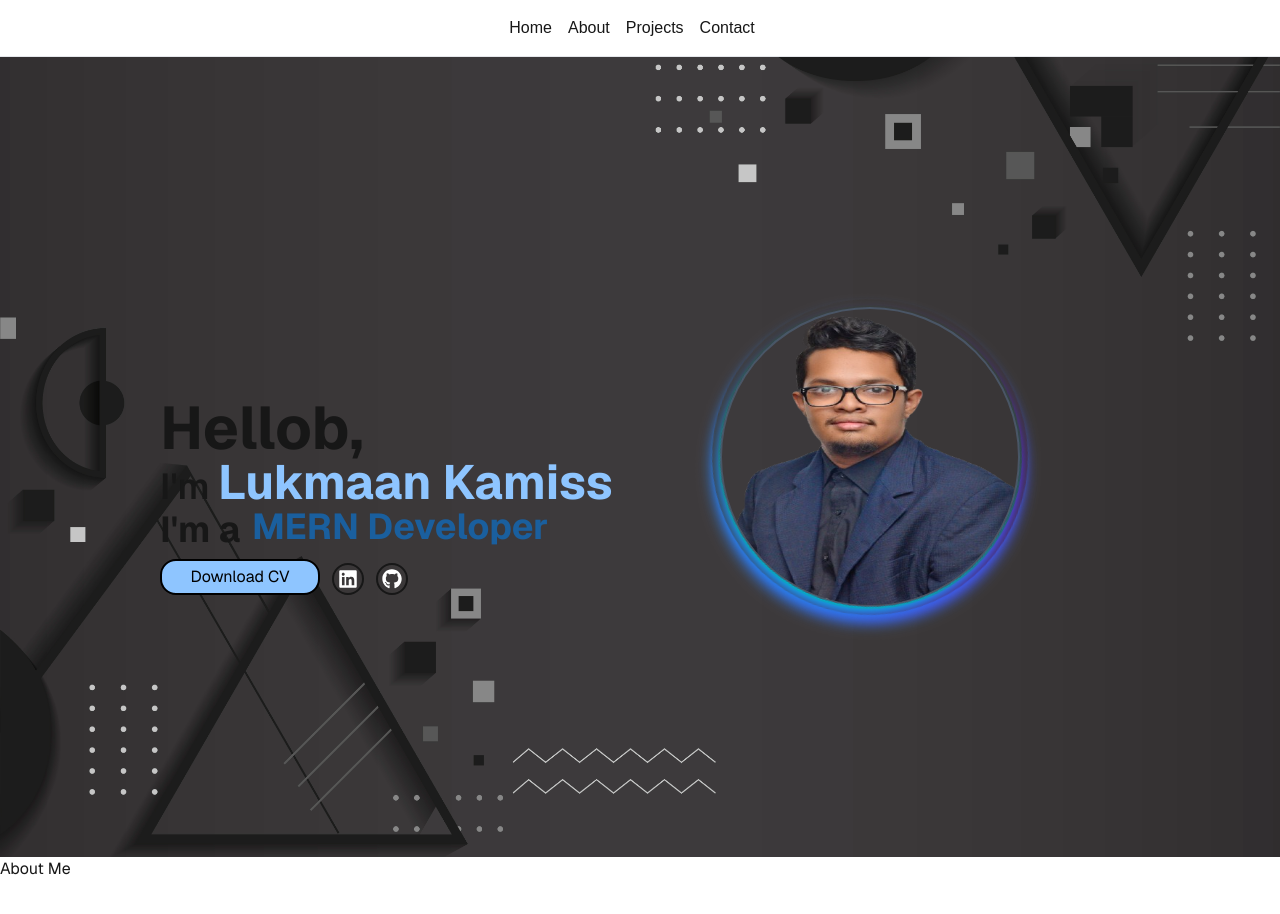
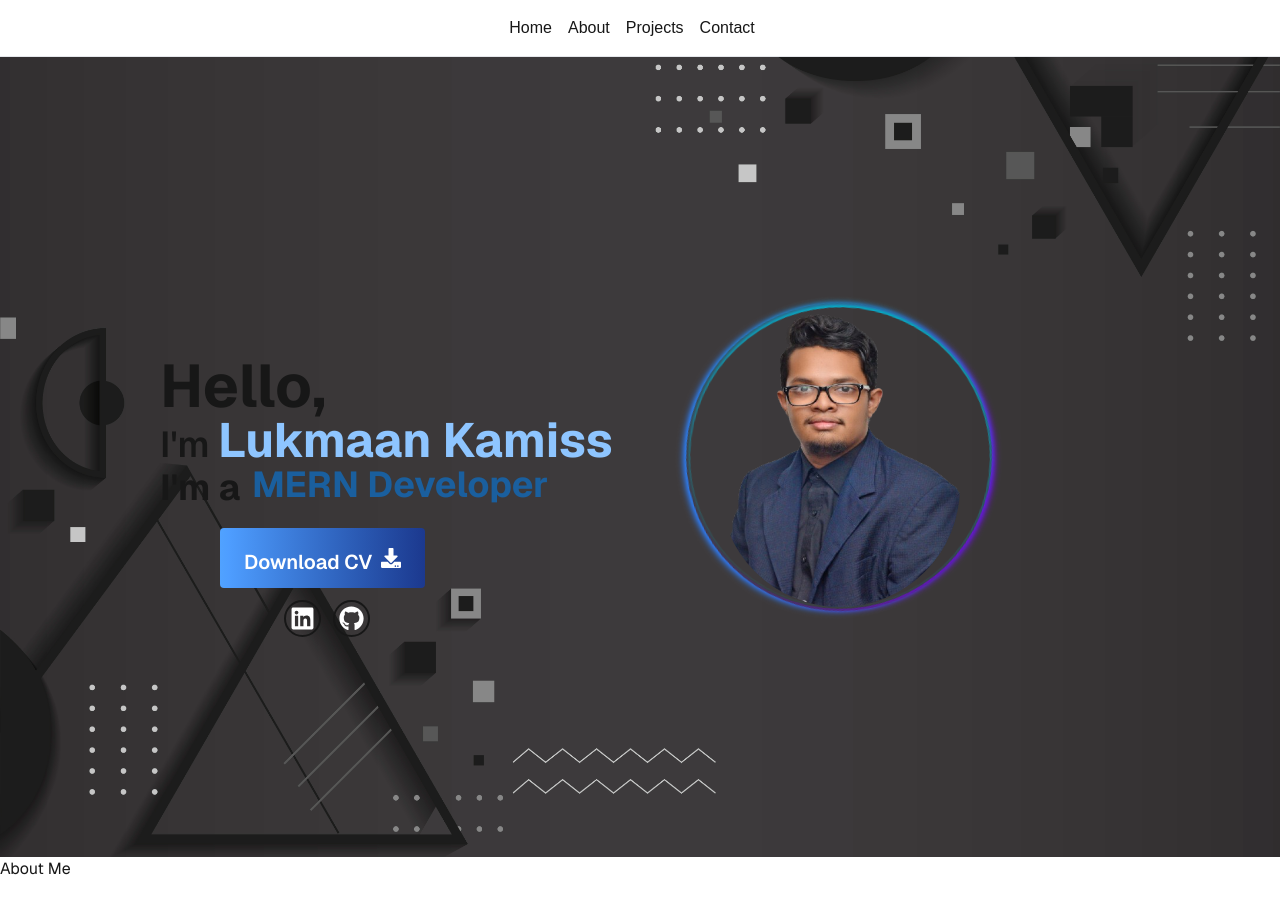
Before and after one commit to KamizCoding/MyPortfolio, a Next.js app: page / in a window 1280 px wide. Shown: the top 914 px of the page. Built offline with nearby package versions, Linux system fonts and the light colour scheme.

Commit message:
Finalized Home Structure ✅

```diff
--- a/src/app/globals.css
+++ b/src/app/globals.css
@@ -62,13 +62,13 @@ body {
 }
 
 .spin-right {
-  animation: spin_right 3s linear infinite;
+  animation: spin_right 5s linear infinite;
 }
 
 .spin-left{
-  animation: spin_left 3s linear infinite;
+  animation: spin_left 5s linear infinite;
 }
 
 .spin-right-fast {
-  animation: spin_right 1.5s linear infinite;
+  animation: spin_right 4s linear infinite;
 }
--- a/src/app/sections/home.jsx
+++ b/src/app/sections/home.jsx
@@ -1,12 +1,12 @@
 import Image from "next/image";
 import Link from "next/link";
-import { FaLinkedin, FaGithub } from "react-icons/fa";
+import { FaLinkedin, FaGithub, FaDownload } from "react-icons/fa";
 
 export default function HomePage() {
   return (
     <div className="flex items-center h-screen font-sans w-full bg-cover bg-center bg-no-repeat bg-[url('/images/homebg.png')]">
       <div className="flex flex-col pt-20 pl-40 space y-2">
-        <h1 className="flex text-6xl font-bold">Hellob,</h1>
+        <h1 className="flex text-6xl font-bold">Hello,</h1>
         <h1 className="text-4xl font-semibold">I'm <span className="text-5xl font-bold text-blue-300">Lukmaan Kamiss</span></h1>
         <p className="text-4xl font-bold">I'm a
           <span className="ml-3 slider-window" arisl-live="polite" role="status">
@@ -19,28 +19,36 @@ export default function HomePage() {
             </span>
           </span>
         </p>
-        <div className="flex">
+        <div className="flex flex-col pt-5 pl-15">
+          <div>
             <Link href="mycv.pdf" download={"Lukmaan_Kamiss_CV.pdf"}>
-            <button className="border-2 rounded-2xl w-40 h-9 mt-2 bg-blue-300 text-black hover:bg-blue-700 hover:text-gray-100 transition-colors duration-300 cursor-pointer">Download CV</button>
+              <button className="relative group overflow-hidden py-3 px-6 rounded text-white font-semibold transition-all duration-300 cursor-pointer">
+                <span className="absolute inset-0 bg-gradient-to-r from-blue-400 to-blue-900 opacity-100 group-hover:opacity-0 transition-opacity duration-500"></span>
+                <span className="absolute inset-0 bg-gradient-to-r from-blue-900 to-blue-400 opacity-0 group-hover:opacity-100 transition-opacity duration-500"></span>
+                <span className="flex relative z-10 gap-2 pt-2 text-xl">Download CV <FaDownload/></span>
+              </button>
             </Link>
+          </div>
+          <div className="pl-13">
             <Link href="https://www.linkedin.com/in/lukmaan-kamiss?lipi=urn%3Ali%3Apage%3Ad_flagship3_profile_view_base_contact_details%3BDD7CzKlAQ86m%2BdDZX5alhw%3D%3D">
-            <button className="mt-3 ml-3 border-2 p-1 rounded-full cokor"><FaLinkedin style={{ color: 'white' }} size={20} color="#0077b5" /> </button>
+              <button className=" group mt-3 ml-3 border-2 p-1 rounded-full cursor-pointer hover:scale-110 hover:border-blue-400 hover:shadow-lg hover:shadow-blue-500/50 transition-all duration-300"><FaLinkedin className="text-white transition-colors duration-300 group-hover:text-blue-400" size={25}/> </button>
             </Link>
             <Link href="https://github.com/KamizCoding">
-            <button className="mt-3 ml-3 border-2 p-1 rounded-full cokor"><FaGithub style={{ color: 'white' }} size={20} color="#0077b5" /> </button>
+              <button className="group mt-3 ml-3 border-2 p-1 rounded-full cursor-pointer hover:scale-110 hover:shadow-lg hover:shadow-blue-500/50 transiton-all duration-300"><FaGithub className="text-white transition-colors duration-300 group-hover:text-blue-400" size={25}/> </button>
             </Link>
+          </div>
         </div>
       </div>
 
       <div className="relative flex items-center justify-center pl-20">
         <div className="absolute">
-          <div className="relative flex justify-center items-center w-[200px] h-[200px]">
-            <div className="shadow-lg shadow-blue-500 bg-transparent absolute rounded-full w-79 h-79 spin-right"></div>
-            <div className="shadow-lg shadow-violet-700 bg-transparent absolute rounded-full w-76 h-76 spin-left"></div>
-            <div className="shadow-lg shadow-cyan-500 bg-transparent absolute rounded-full w-75 h-75 spin-right-fast"></div>
+          <div className="relative flex justify-center items-center">
+            <div className="shadow-md shadow-blue-500 bg-transparent absolute rounded-full w-77 h-77 spin-right"></div>
+            <div className="shadow-md shadow-violet-700 bg-transparent absolute rounded-full w-76 h-76 spin-left"></div>
+            <div className="shadow-md shadow-cyan-500 bg-transparent absolute rounded-full w-75 h-75 spin-right-fast"></div>
           </div>
         </div>
-        <Image className="h-75 w-75 rounded-full border-2 border-gray-600"
+        <Image className="h-75 w-60 rounded-full"
           src="/images/mypic.png"
           height={100}
           width={300}
```
Lines whose indentation alone changed are shown as unchanged.
